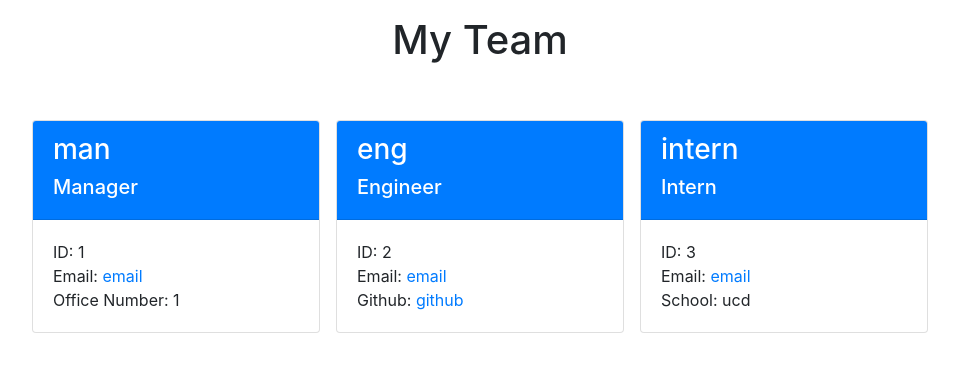
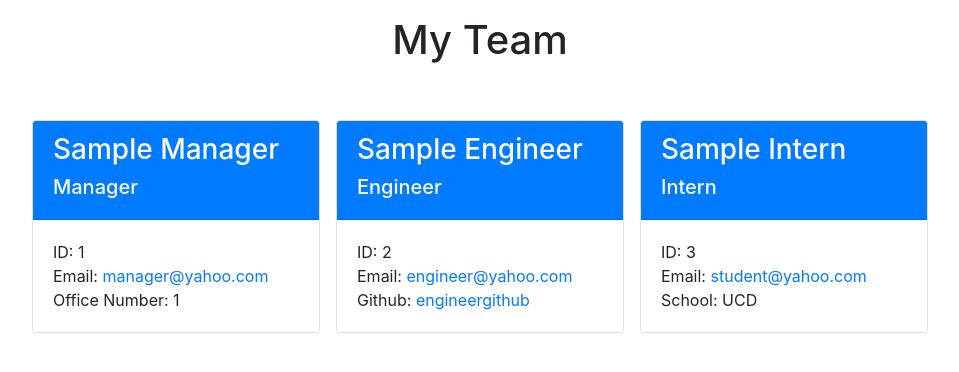
Before and after one commit to Emilykidd3/team-profile-generator, a website: page dist/index.html in a window 1280 px wide. Shown: the whole page, without its empty margins (160-1119 px from the left). Drawn offline with nearby package versions, Linux system fonts and the light colour scheme.

Commit message:
added content to readme with screenshot

```diff
--- a/dist/index.html
+++ b/dist/index.html
@@ -20,37 +20,37 @@
 
     <div class="card mb-3 mt-5 m-2" style="width: 300px; max-width: 18rem;">
         <div class="card-header text-white bg-primary">
-            <h3>man</h3>
+            <h3>Sample Manager</h3>
             <h5>Manager</h5>
         </div>
         <div class="card-body">
             <p class="card-text">ID: 1 </br>
-            Email: <a href = "mailto: email">email</a> </br>
+            Email: <a href = "mailto: manager@yahoo.com">manager@yahoo.com</a> </br>
             Office Number: 1</p>
         </div>
     </div>
 
     <div class="card mb-3 mt-5 m-2" style="width: 300px; max-width: 18rem;">
         <div class="card-header text-white bg-primary">
-            <h3>eng</h3>
+            <h3>Sample Engineer</h3>
             <h5>Engineer</h5>
         </div>
         <div class="card-body">
             <p class="card-text">ID: 2 </br>
-            Email: <a href = "mailto: email">email</a> </br>
-            Github: <a href="https://github.com/github" target="_blank">github</a></p>
+            Email: <a href = "mailto: engineer@yahoo.com">engineer@yahoo.com</a> </br>
+            Github: <a href="https://github.com/engineergithub" target="_blank">engineergithub</a></p>
         </div>
     </div>
 
     <div class="card mb-3 mt-5 m-2" style="width: 300px; max-width: 18rem;">
         <div class="card-header text-white bg-primary">
-            <h3>intern</h3>
+            <h3>Sample Intern</h3>
             <h5>Intern</h5>
         </div>
         <div class="card-body">
             <p class="card-text">ID: 3 </br>
-            Email: <a href = "mailto: email">email</a> </br>
-            School: ucd</p>
+            Email: <a href = "mailto: student@yahoo.com">student@yahoo.com</a> </br>
+            School: UCD</p>
         </div>
     </div>
 
```
Also changed, not shown: README.md, assets/images/team-profile-generator.png (added).
